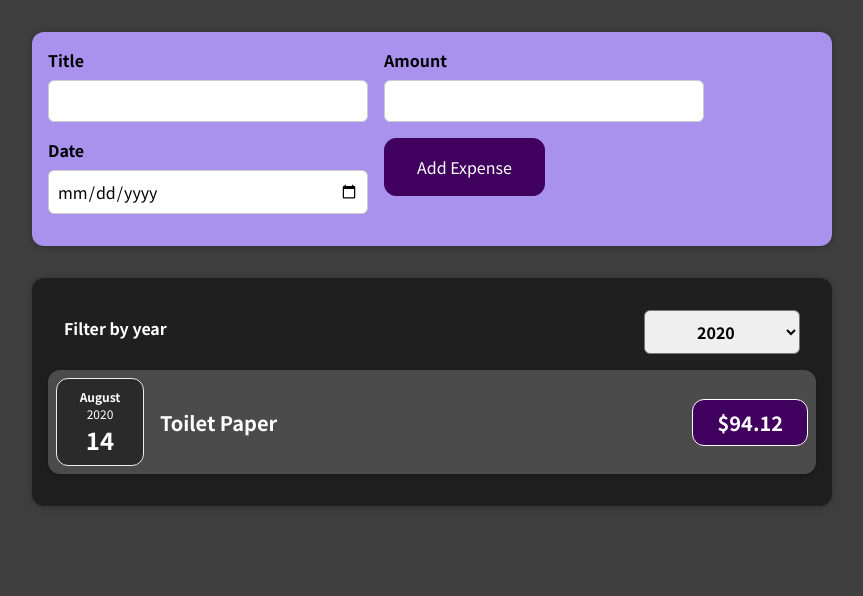
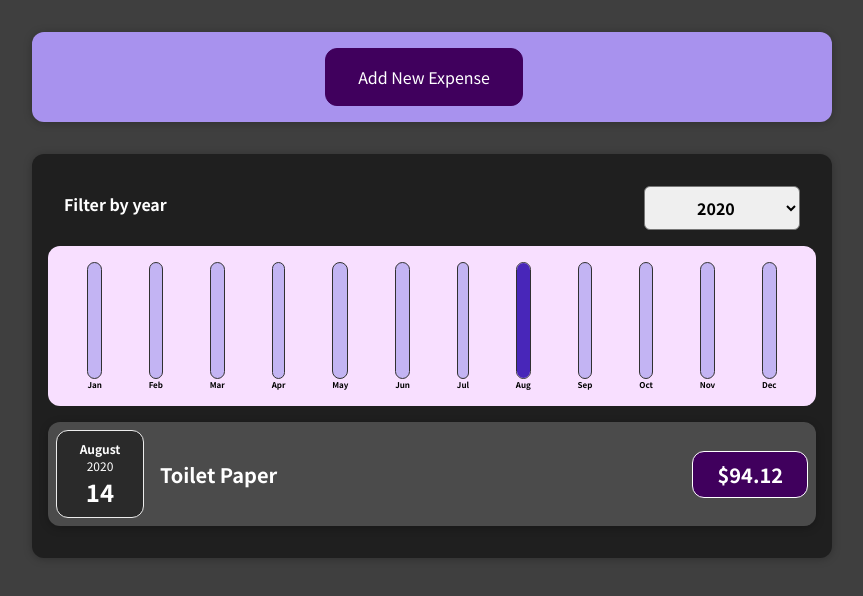
Before and after one commit to omer-yavas/dailyStudyReact, a React (Create React App) app: page / in a window 1280 px wide. Shown: the top 596 px of the page, without its empty margins (208-1071 px from the left). Built offline with nearby package versions, Linux system fonts and the light colour scheme.

Commit message:
End of section 5

```diff
--- /dev/null
+++ b/src/components/Chart/Chart.css
@@ -0,0 +1,9 @@
+.chart {
+  padding: 1rem;
+  border-radius: 12px;
+  background-color: #f8dfff;
+  text-align: center;
+  display: flex;
+  justify-content: space-around;
+  height: 10rem;
+}
--- /dev/null
+++ b/src/components/Chart/Chart.js
@@ -0,0 +1,21 @@
+import ChartBar from './ChartBar';
+import './Chart.css';
+
+const Chart = (props) => {
+  const dataPointValues = props.dataPoints.map((dataPoint) => dataPoint.value);
+  const totalMaximum = Math.max(...dataPointValues);
+  return (
+    <div className="chart">
+      {props.dataPoints.map((datapoint) => (
+        <ChartBar
+          key={datapoint.label}
+          value={datapoint.value}
+          maxValue={totalMaximum}
+          label={datapoint.label}
+        ></ChartBar>
+      ))}
+    </div>
+  );
+};
+
+export default Chart;
--- /dev/null
+++ b/src/components/Chart/ChartBar.css
@@ -0,0 +1,30 @@
+.chart-bar {
+  height: 100%;
+  display: flex;
+  flex-direction: column;
+  align-items: center;
+}
+
+.chart-bar__inner {
+  height: 100%;
+  width: 100%;
+  border: 1px solid #313131;
+  border-radius: 12px;
+  background-color: #c3b4f3;
+  overflow: hidden;
+  display: flex;
+  flex-direction: column;
+  justify-content: flex-end;
+}
+
+.chart-bar__fill {
+  background-color: #4826b9;
+  width: 100%;
+  transition: all 0.3s ease-out;
+}
+
+.chart-bar__label {
+  font-weight: bold;
+  font-size: 0.5rem;
+  text-align: center;
+}
--- /dev/null
+++ b/src/components/Chart/ChartBar.js
@@ -0,0 +1,22 @@
+import './ChartBar.css';
+
+const ChartBar = (props) => {
+  let barFillHeight = '0%';
+
+  if (props.maxValue > 0) {
+    barFillHeight = Math.round((props.value / props.maxValue) * 100) + '%';
+  }
+  return (
+    <div className="chart-bar">
+      <div className="chart-bar__inner">
+        <div
+          className="chart-bar__fill"
+          style={{ height: barFillHeight }}
+        ></div>
+      </div>
+      <div className="chart-bar__label">{props.label}</div>
+    </div>
+  );
+};
+
+export default ChartBar;
--- a/src/components/Expenses/ExpenseItem.js
+++ b/src/components/Expenses/ExpenseItem.js
@@ -1,7 +1,6 @@
 import './ExpenseItem.css';
 import ExpenseDate from './ExpenseDate';
 import Card from '../UI/Card.js';
-import React, { useState } from 'react';
 
 const ExpenseItem = (props) => {
   return (
--- a/src/components/Expenses/Expenses.js
+++ b/src/components/Expenses/Expenses.js
@@ -3,6 +3,7 @@
 import Card from '../UI/Card.js';
 import ExpensesFilter from './ExpensesFilter';
 import ExpensesList from './ExpensesList.js';
+import ExpensesChart from './ExpensesChart.js';
 import './Expenses.css';
 
 function Expenses(props) {
@@ -22,6 +23,7 @@
         selected={filteredYear}
         onChangeFilter={filterChangeHandler}
       ></ExpensesFilter>
+      <ExpensesChart expenses={filteredExpenses}></ExpensesChart>
       <ExpensesList items={filteredExpenses}></ExpensesList>
     </Card>
   );
--- /dev/null
+++ b/src/components/Expenses/ExpensesChart.js
@@ -0,0 +1,27 @@
+import React from 'react';
+import Chart from '../Chart/Chart';
+
+const ExpensesChart = (props) => {
+  const chartDataPoints = [
+    { label: 'Jan', value: 0 },
+    { label: 'Feb', value: 0 },
+    { label: 'Mar', value: 0 },
+    { label: 'Apr', value: 0 },
+    { label: 'May', value: 0 },
+    { label: 'Jun', value: 0 },
+    { label: 'Jul', value: 0 },
+    { label: 'Aug', value: 0 },
+    { label: 'Sep', value: 0 },
+    { label: 'Oct', value: 0 },
+    { label: 'Nov', value: 0 },
+    { label: 'Dec', value: 0 },
+  ];
+
+  for (const expense of props.expenses) {
+    const expenseMonth = expense.date.getMonth();
+    chartDataPoints[expenseMonth].value += expense.amount;
+  }
+  return <Chart dataPoints={chartDataPoints}></Chart>;
+};
+
+export default ExpensesChart;
--- a/src/components/NewExpense/ExpenseForm.js
+++ b/src/components/NewExpense/ExpenseForm.js
@@ -21,7 +21,7 @@
 
     const expenseData = {
       title: enteredTitle,
-      amount: enteredAmount,
+      amount: +enteredAmount,
       date: new Date(enteredDate),
     };
 
@@ -64,6 +64,9 @@
           ></input>
         </div>
         <div className="new-expense__actions">
+          <button type="button" onClick={props.onCancel}>
+            Cancel
+          </button>
           <button type="submit">Add Expense</button>
         </div>
       </div>
--- a/src/components/NewExpense/NewExpense.js
+++ b/src/components/NewExpense/NewExpense.js
@@ -1,15 +1,35 @@
-import React from 'react';
+import React, { useState } from 'react';
 import './NewExpense.css';
 import ExpenseForm from './ExpenseForm.js';
 
 const NewExpense = (props) => {
+  const [isEditing, setIsEditing] = useState(false);
+
   const saveExpenseDataHandler = (enteredExpenseData) => {
     const expenseData = { ...enteredExpenseData, id: Math.random().toString() };
     props.onAddExpense(expenseData);
+    setIsEditing(false);
   };
+
+  const startEditingHandler = () => {
+    setIsEditing(true);
+  };
+
+  const stopEditingHandler = () => {
+    setIsEditing(false);
+  };
+
   return (
     <div className="new-expense">
-      <ExpenseForm onSaveExpenseData={saveExpenseDataHandler} />
+      {!isEditing && (
+        <button onClick={startEditingHandler}>Add New Expense</button>
+      )}
+      {isEditing && (
+        <ExpenseForm
+          onSaveExpenseData={saveExpenseDataHandler}
+          onCancel={stopEditingHandler}
+        />
+      )}
     </div>
   );
 };
```
Also changed, not shown: 1 other file (tests, documents, lock files or other folders).
